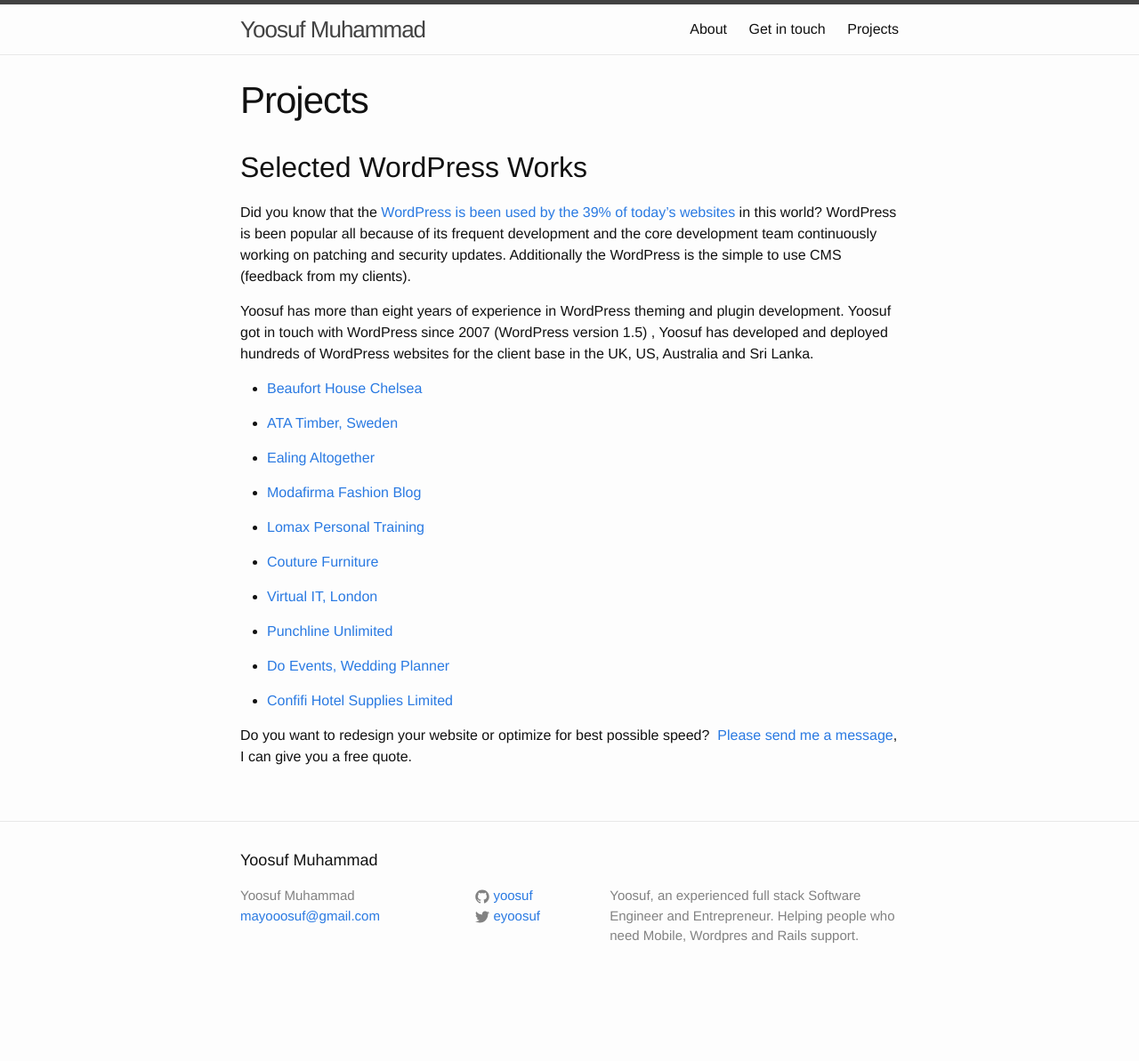
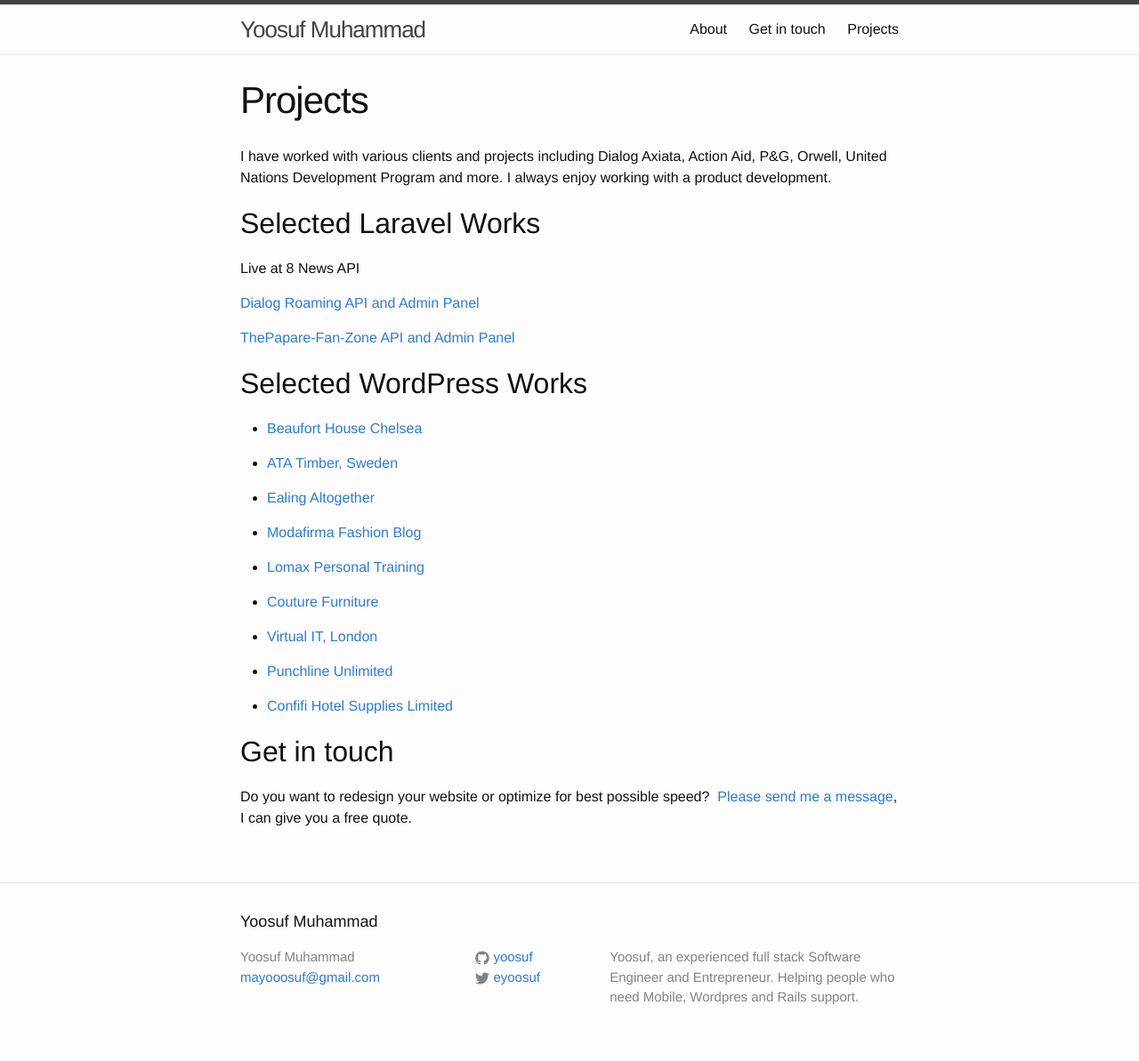
Before and after one commit to yoosuf/yoosuf.github.io, a Jekyll site: the page built from projects.md, in a window 1280 px wide. Shown: the whole page at 89% size. Built offline with Jekyll 4.4.1, drawn with Linux system fonts in a browser that asks for light colours; before the commit the page ends 1124 px from its top, so only the background shows below that.

Commit message:
Updated projects page

```diff
--- a/projects.md
+++ b/projects.md
@@ -5,14 +5,18 @@ description: Yoosuf, a software engineer and entrepreneur. Love creating great U
 permalink: /projects/
 ---
 
+I have worked with various clients and projects including Dialog Axiata, Action Aid, P&G, Orwell, United Nations Development Program and more. I always enjoy working with a product development.
 
+## Selected Laravel Works
+
+Live at 8 News API
+
+[Dialog Roaming API and Admin Panel](https://github.com/yoosuf/Dialog-Roaming)
+
+[ThePapare-Fan-Zone API and Admin Panel](https://github.com/yoosuf/ThePapare-Fan-Zone)
 
 
 ## Selected WordPress Works
-
-Did you know that the [WordPress is been used by the 39% of today's websites](http://trends.builtwith.com/cms) in this world? WordPress is been popular all because of its frequent development and the core development team continuously working on patching and security updates. Additionally the WordPress is the simple to use CMS (feedback from my clients).
-
-Yoosuf has more than eight years of experience in WordPress theming and plugin development. Yoosuf got in touch with WordPress since 2007 (WordPress version 1.5) , Yoosuf has developed and deployed hundreds of WordPress websites for the client base in the UK, US, Australia and Sri Lanka.
 
 * [Beaufort House Chelsea](http://yoosuf.me/blog/beaufort-house-chelsea-redesign/)
 
@@ -38,10 +42,9 @@ Yoosuf has more than eight years of experience in WordPress theming and plugin
 * [Punchline Unlimited](http://punchlineunlimited.com/?utm_source=yoosuf.me&utm_medium=freelance&utm_campaign=portfolio)
 
 
-* [Do Events, Wedding Planner](http://do-events.co.uk/?utm_source=yoosuf.me&utm_medium=freelance&utm_campaign=portfolio)
-
-
 * [Confifi Hotel Supplies Limited](http://confifisupplies.com/?utm_source=yoosuf.me&utm_medium=freelance&utm_campaign=portfolio)
 
 
+## Get in touch
+
 Do you want to redesign your website or optimize for best possible speed?  [Please send me a message](http://yoosuf.me/contact/?utm_source=yoosuf.me&utm_medium=wp&utm_campaign=consultancy), I can give you a free quote.
```
